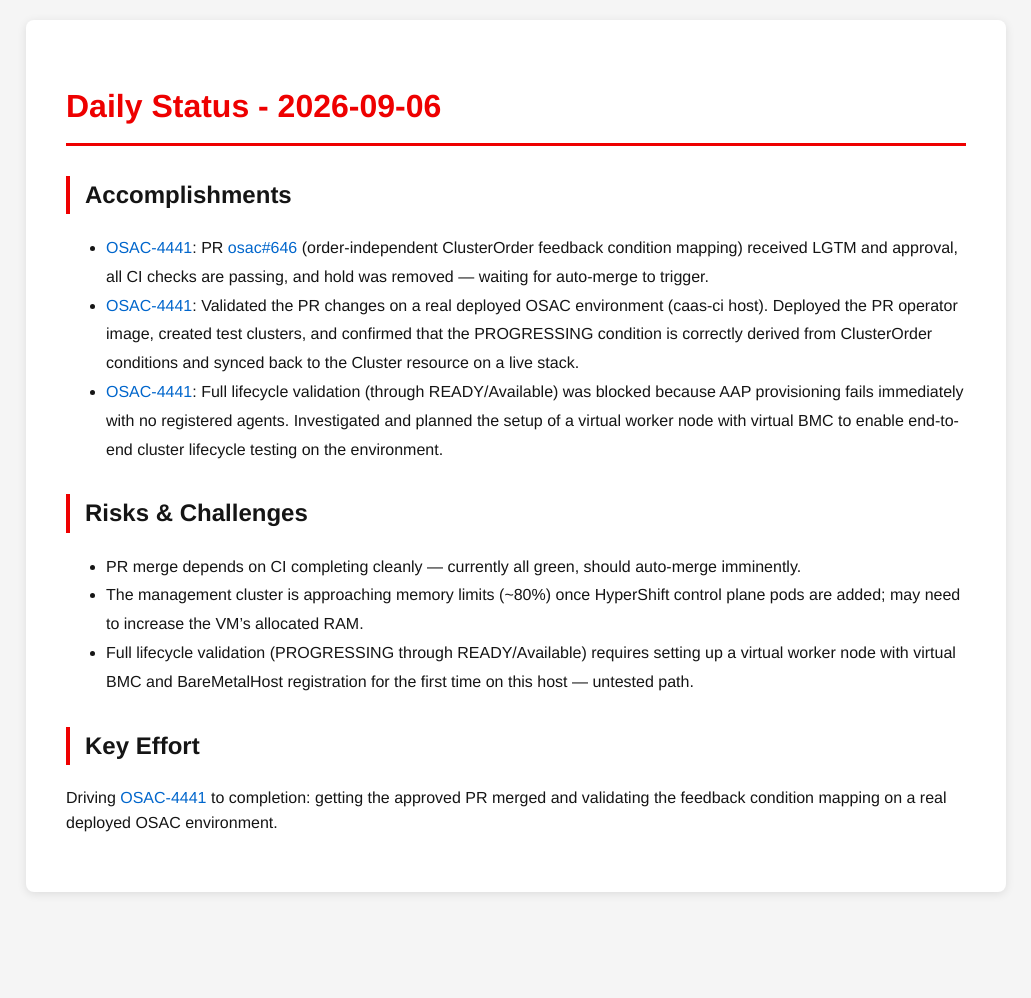
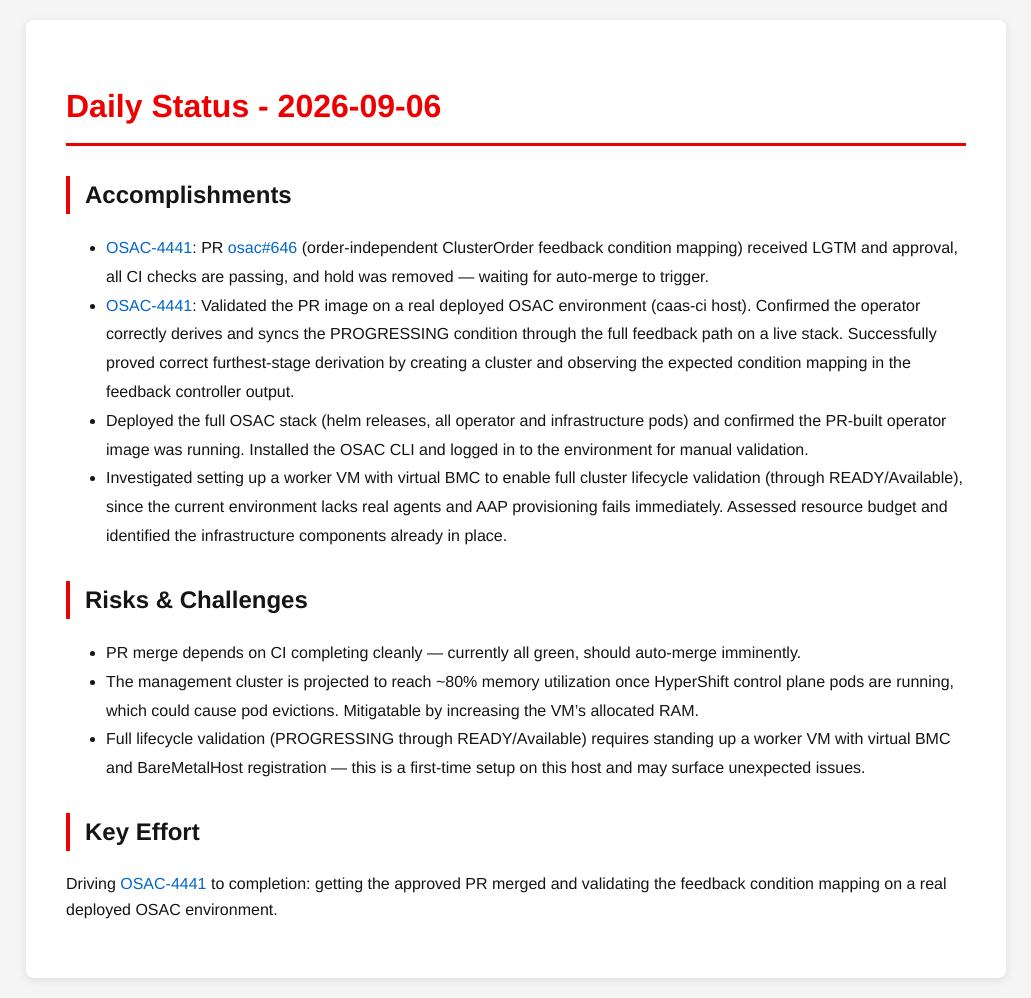
Before and after one commit to tzvatot/daily-status, a Jekyll site: the page built from 2026-09-06.md, in a window 1280 px wide. Shown: the whole page, without its empty margins (124-1155 px from the left). Built offline with Jekyll 4.4.1, drawn with Linux system fonts in a browser that asks for light colours; before the commit the page ends 912 px from its top, so only the background shows below that.

Commit message:
Daily status update - 2026-09-06

```diff
--- a/2026-09-06.md
+++ b/2026-09-06.md
@@ -8,13 +8,14 @@ date: 2026-09-06
 
 ## Accomplishments
 - [OSAC-4441](https://redhat.atlassian.net/browse/OSAC-4441): PR [osac#646](https://github.com/osac-project/osac/pull/646) (order-independent ClusterOrder feedback condition mapping) received LGTM and approval, all CI checks are passing, and hold was removed — waiting for auto-merge to trigger.
-- [OSAC-4441](https://redhat.atlassian.net/browse/OSAC-4441): Validated the PR changes on a real deployed OSAC environment (caas-ci host). Deployed the PR operator image, created test clusters, and confirmed that the PROGRESSING condition is correctly derived from ClusterOrder conditions and synced back to the Cluster resource on a live stack.
-- [OSAC-4441](https://redhat.atlassian.net/browse/OSAC-4441): Full lifecycle validation (through READY/Available) was blocked because AAP provisioning fails immediately with no registered agents. Investigated and planned the setup of a virtual worker node with virtual BMC to enable end-to-end cluster lifecycle testing on the environment.
+- [OSAC-4441](https://redhat.atlassian.net/browse/OSAC-4441): Validated the PR image on a real deployed OSAC environment (caas-ci host). Confirmed the operator correctly derives and syncs the PROGRESSING condition through the full feedback path on a live stack. Successfully proved correct furthest-stage derivation by creating a cluster and observing the expected condition mapping in the feedback controller output.
+- Deployed the full OSAC stack (helm releases, all operator and infrastructure pods) and confirmed the PR-built operator image was running. Installed the OSAC CLI and logged in to the environment for manual validation.
+- Investigated setting up a worker VM with virtual BMC to enable full cluster lifecycle validation (through READY/Available), since the current environment lacks real agents and AAP provisioning fails immediately. Assessed resource budget and identified the infrastructure components already in place.
 
 ## Risks & Challenges
 - PR merge depends on CI completing cleanly — currently all green, should auto-merge imminently.
-- The management cluster is approaching memory limits (~80%) once HyperShift control plane pods are added; may need to increase the VM's allocated RAM.
-- Full lifecycle validation (PROGRESSING through READY/Available) requires setting up a virtual worker node with virtual BMC and BareMetalHost registration for the first time on this host — untested path.
+- The management cluster is projected to reach ~80% memory utilization once HyperShift control plane pods are running, which could cause pod evictions. Mitigatable by increasing the VM's allocated RAM.
+- Full lifecycle validation (PROGRESSING through READY/Available) requires standing up a worker VM with virtual BMC and BareMetalHost registration — this is a first-time setup on this host and may surface unexpected issues.
 
 ## Key Effort
 Driving [OSAC-4441](https://redhat.atlassian.net/browse/OSAC-4441) to completion: getting the approved PR merged and validating the feedback condition mapping on a real deployed OSAC environment.
```
